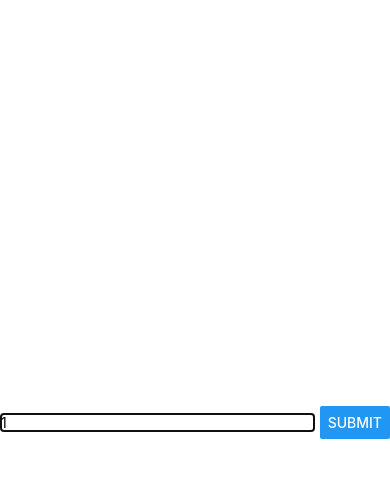
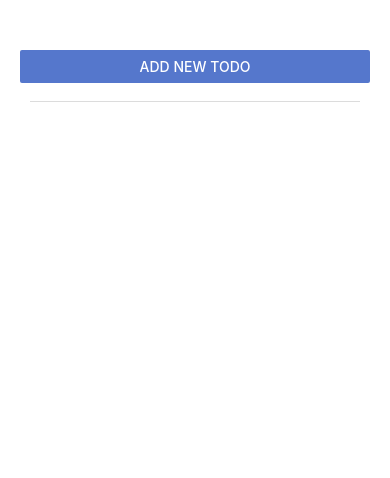
Before and after one commit to BKazimy/NotifierApp, a React Native app: screen / in a window 390 px wide. Shown: the top 478 px of the page. Built offline with nearby package versions, Linux system fonts and the light colour scheme.

Commit message:
Oct 29, 2024, 9:41 PM

```diff
--- a/App.js
+++ b/App.js
@@ -106,10 +106,16 @@ export default function App() {
     //     /> */}
     // </View>
     <View style={styles.appContainer}>
-      <Button title="Add new ToDo" color='#57c' />
-      <TodoInput
-        onAddTodo={addTodoHandler}
+      <Button
+        title="Add new ToDo"
+        color='#57c'
+        onPress={modalHandler}
       />
+      {modalVisibility &&
+        <TodoInput
+          onAddTodo={addTodoHandler}
+        />
+      }
 
       <View style={styles.toDoContainer}>
         {/* <ScrollView>
```
